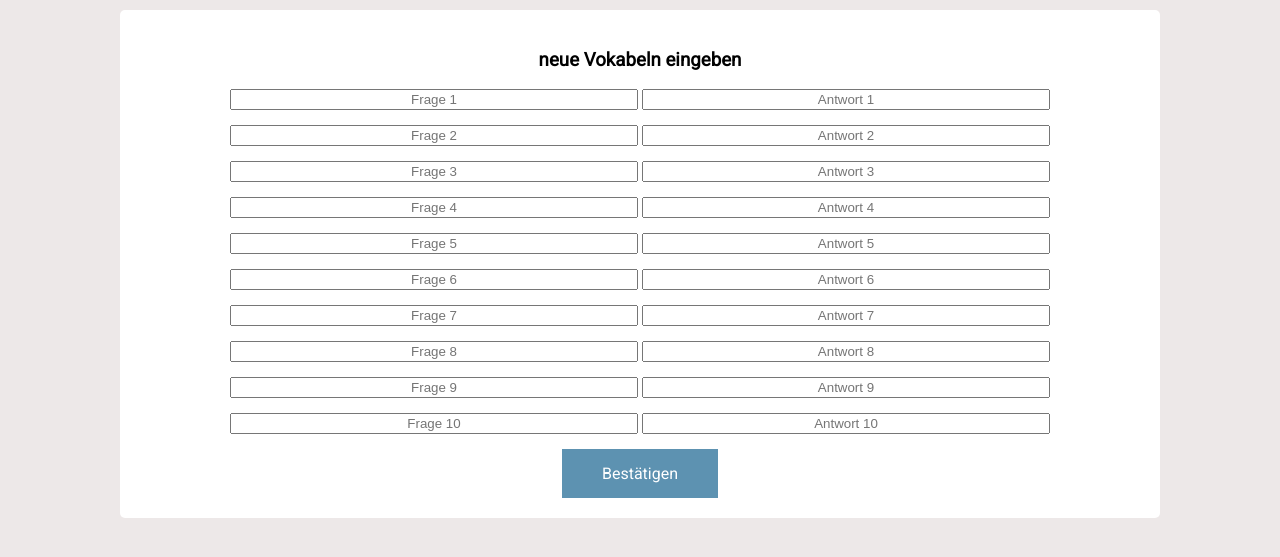
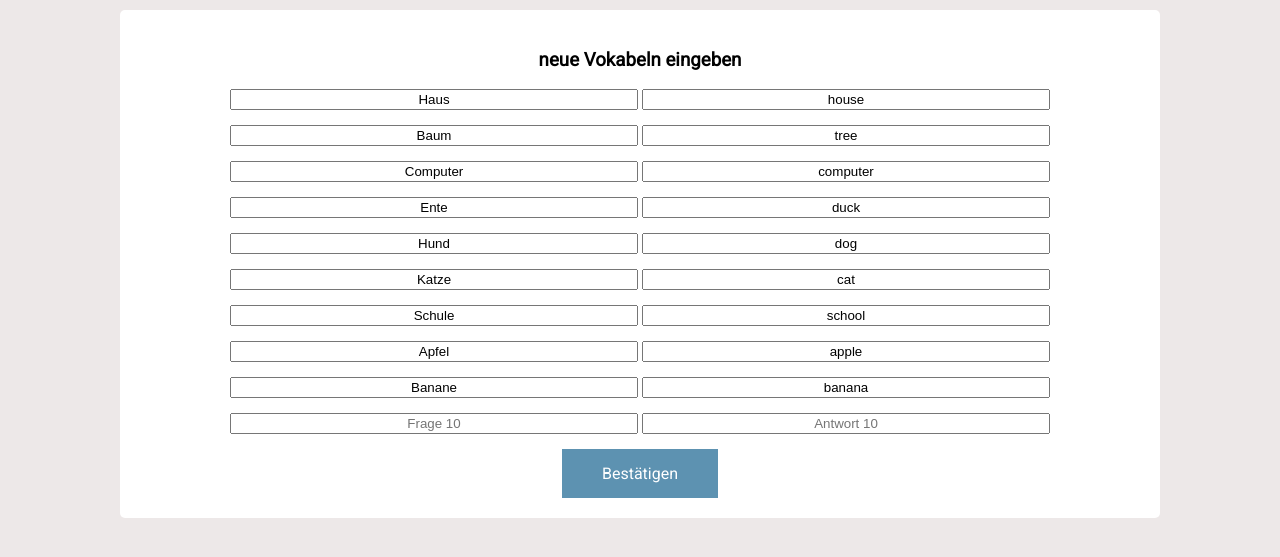
Before and after one commit to httfbw/100Points, a Flask app: page /teach/ in a window 1280 px wide. Shown: the part 70-627 px from the top of the page. Run offline with Flask 2, Linux system fonts and the light colour scheme; some libraries are stand-ins or nearby versions.

Commit message:
Add temporary teacher values

```diff
--- a/app.py
+++ b/app.py
@@ -7,25 +7,24 @@ app = Flask(__name__)
 app.secret_key = "change"
 CORS(app)
 
-vocabulary = {"2017.10.15":
-        [
-            {"question": "Haus", "answer": "house"},
-            {"question": "Baum", "answer": "tree"},
-            {"question": "Computer", "answer": "computer"},
-            {"question": "Ente", "answer": "duck"},
-            {"question": "Hund", "answer": "dog"},
-            {"question": "Katze", "answer": "cat"},
-            {"question": "Schule", "answer": "school"},
-            {"question": "Apfel", "answer": "apple"},
-            {"question": "Banane", "answer": "banana"},
-            {"question": "Pfirsich", "answer": "peach"}
-        ]
-    }
+vocabulary = [
+    {"question": "Haus", "answer": "house"},
+    {"question": "Baum", "answer": "tree"},
+    {"question": "Computer", "answer": "computer"},
+    {"question": "Ente", "answer": "duck"},
+    {"question": "Hund", "answer": "dog"},
+    {"question": "Katze", "answer": "cat"},
+    {"question": "Schule", "answer": "school"},
+    {"question": "Apfel", "answer": "apple"},
+    {"question": "Banane", "answer": "banana"},
+    {"question": "Pfirsich", "answer": "peach"}
+]
+
 
 statistics = [
-    {"name": "Person A", "points": 40},
-    {"name": "Person B", "points": 30},
-    {"name": "Person C", "points": 100}
+    {"name": "Edmund", "points": 80},
+    {"name": "Silas", "points": 70},
+    {"name": "Manuel", "points": 50},
 ]
 
 @app.route("/")
@@ -45,19 +44,18 @@ def teach():
 
 @app.route("/api/vocabulary/", methods=["GET"])
 def get_vocabulary():
-    return jsonify(vocabulary[str(datetime.datetime.now().strftime("%Y.%m.%d"))])
+    return jsonify(vocabulary)
+
 
 @app.route("/api/vocabulary/", methods=["POST"])
 def post_vocabulary():
-    date = str(datetime.datetime.now().strftime("%Y.%m.%d"))
-
     # Check whether all fields have a value
     for i in ["answer", "question"]:
         for j in range(1, 11):
             if not request.form.get(i + str(j)):
                return jsonify({"error": "Nicht alles ausgefüllt"})
 
-    vocabulary[date] = [
+    vocabulary = [
         {"question": request.form.get("question1"), "answer": request.form.get("answer1")},
         {"question": request.form.get("question2"), "answer": request.form.get("answer2")},
         {"question": request.form.get("question3"), "answer": request.form.get("answer3")},
--- a/templates/teach.html
+++ b/templates/teach.html
@@ -34,32 +34,32 @@
 
     <h3>neue Vokabeln eingeben</h3>
 
-    <input id="question-1" type="text" name="" value="" placeholder="Frage 1">
-    <input id="answer-1" type="text" name="" value="" placeholder="Antwort 1">
+    <input id="question-1" type="text" name="" value="Haus" placeholder="Frage 1">
+    <input id="answer-1" type="text" name="" value="house" placeholder="Antwort 1">
     <br>
-    <input id="question-2" type="text" name="" value="" placeholder="Frage 2">
-    <input id="answer-2" type="text" name="" value="" placeholder="Antwort 2">
+    <input id="question-2" type="text" name="" value="Baum" placeholder="Frage 2">
+    <input id="answer-2" type="text" name="" value="tree" placeholder="Antwort 2">
     <br>
-    <input id="question-3" type="text" name="" value="" placeholder="Frage 3">
-    <input id="answer-3" type="text" name="" value="" placeholder="Antwort 3">
+    <input id="question-3" type="text" name="" value="Computer" placeholder="Frage 3">
+    <input id="answer-3" type="text" name="" value="computer" placeholder="Antwort 3">
     <br>
-    <input id="question-4" type="text" name="" value="" placeholder="Frage 4">
-    <input id="answer-4" gitype="text" name="" value="" placeholder="Antwort 4">
+    <input id="question-4" type="text" name="" value="Ente" placeholder="Frage 4">
+    <input id="answer-4" gitype="text" name="" value="duck" placeholder="Antwort 4">
     <br>
-    <input id="question-5" type="text" name="" value="" placeholder="Frage 5">
-    <input id="answer-5" type="text" name="" value="" placeholder="Antwort 5">
+    <input id="question-5" type="text" name="" value="Hund" placeholder="Frage 5">
+    <input id="answer-5" type="text" name="" value="dog" placeholder="Antwort 5">
     <br>
-    <input id="question-6" type="text" name="" value="" placeholder="Frage 6">
-    <input id="answer-6" type="text" name="" value="" placeholder="Antwort 6">
+    <input id="question-6" type="text" name="" value="Katze" placeholder="Frage 6">
+    <input id="answer-6" type="text" name="" value="cat" placeholder="Antwort 6">
     <br>
-    <input id="question-7" type="text" name="" value="" placeholder="Frage 7">
-    <input id="answer-7" type="text" name="" value="" placeholder="Antwort 7">
+    <input id="question-7" type="text" name="" value="Schule" placeholder="Frage 7">
+    <input id="answer-7" type="text" name="" value="school" placeholder="Antwort 7">
     <br>
-    <input id="question-8" type="text" name="" value="" placeholder="Frage 8">
-    <input id="answer-8" type="text" name="" value="" placeholder="Antwort 8">
+    <input id="question-8" type="text" name="" value="Apfel" placeholder="Frage 8">
+    <input id="answer-8" type="text" name="" value="apple" placeholder="Antwort 8">
     <br>
-    <input id="question-9" type="text" name="" value="" placeholder="Frage 9">
-    <input id="answer-9" type="text" name="" value="" placeholder="Antwort 9">
+    <input id="question-9" type="text" name="" value="Banane" placeholder="Frage 9">
+    <input id="answer-9" type="text" name="" value="banana" placeholder="Antwort 9">
     <br>
     <input id="question-10" type="text" name="" value="" placeholder="Frage 10">
     <input id="answer-10" type="text" name="" value="" placeholder="Antwort 10">
```
